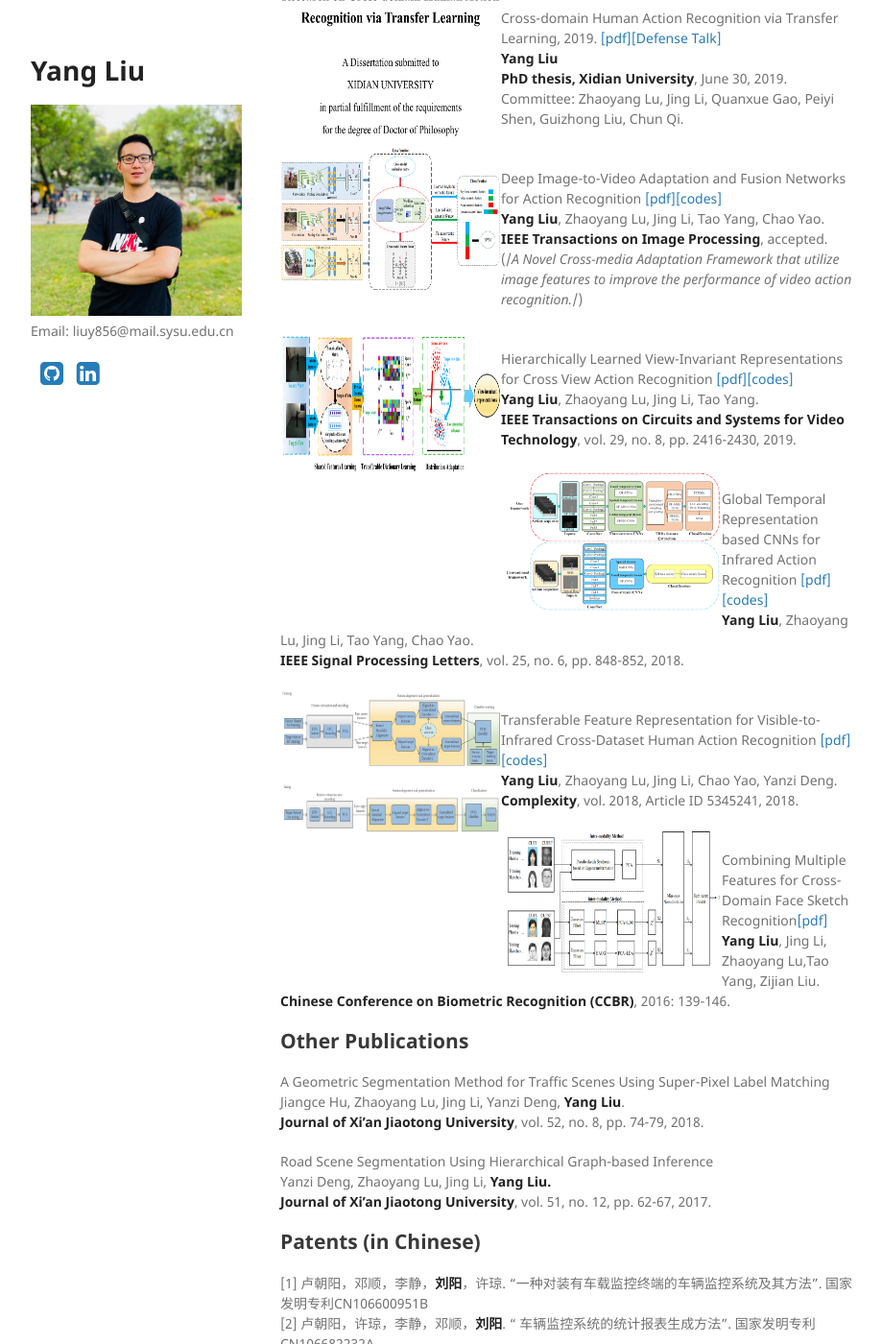
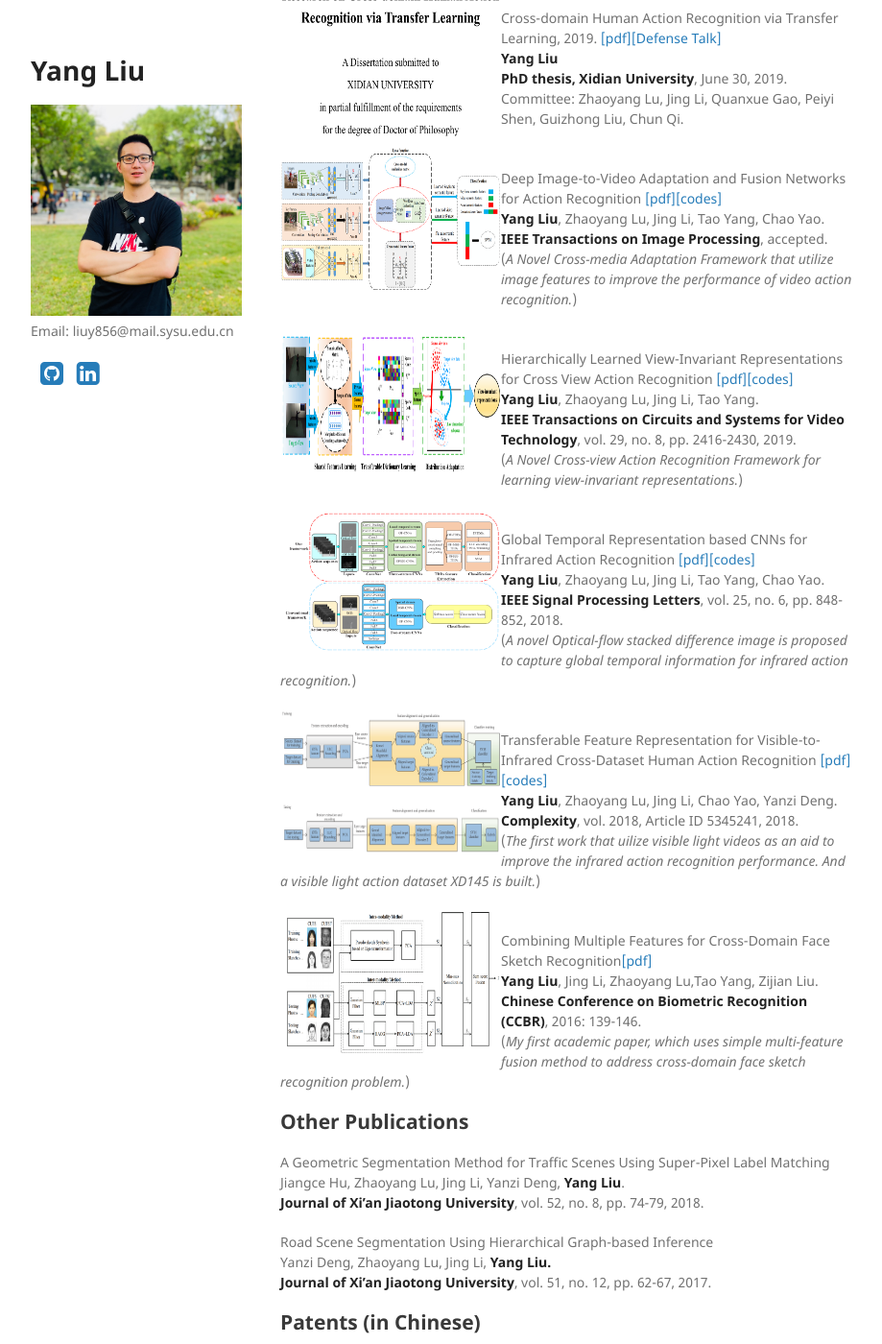
Before and after one commit to YangLiu9208/home, a Jekyll site: the page built from index.md, in a window 1280 px wide and 1400 px high, scrolled down 828 px. Shown: the whole window at 96% size, without its empty margins (178-1097 px from the left). Built offline with Jekyll 4.4.1, drawn with Linux system fonts in a browser that asks for light colours; a style sheet for code colours, icons or effects is not loaded.

Commit message:
Update index.md

```diff
--- a/index.md
+++ b/index.md
@@ -46,7 +46,7 @@ Committee: Zhaoyang Lu, Jing Li, Quanxue Gao, Peiyi Shen, Guizhong Liu, Chun Qi.
 Deep Image-to-Video Adaptation and Fusion Networks for Action Recognition [[pdf]](https://arxiv.org/pdf/1911.10751.pdf)[[codes]](https://yangliu9208.github.io/DIVAFN/)
 **Yang Liu**, Zhaoyang Lu, Jing Li, Tao Yang, Chao Yao.
 **IEEE Transactions on Image Processing**, accepted.
-(/*A Novel Cross-media Adaptation Framework that utilize image features to improve the performance of video action recognition.*/)
+(*A Novel Cross-media Adaptation Framework that utilize image features to improve the performance of video action recognition.*)
 
 <div align="left">
           <a>
@@ -56,6 +56,7 @@ Deep Image-to-Video Adaptation and Fusion Networks for Action Recognition [[pdf]
 Hierarchically Learned View-Invariant Representations for Cross View Action Recognition [[pdf]](https://arxiv.org/abs/1809.00421)[[codes]](https://yangliu9208.github.io/JSRDA/)
 **Yang Liu**, Zhaoyang Lu, Jing Li, Tao Yang.
 **IEEE Transactions on Circuits and Systems for Video Technology**, vol. 29, no. 8, pp. 2416-2430, 2019.
+(*A Novel Cross-view Action Recognition Framework for learning view-invariant representations.*)
 
 
 <div align="left">
@@ -66,7 +67,7 @@ Hierarchically Learned View-Invariant Representations for Cross View Action Reco
 Global Temporal Representation based CNNs for Infrared Action Recognition [[pdf]](https://arxiv.org/abs/1909.08287)[[codes]](https://yangliu9208.github.io/TSTDDs/)
 **Yang Liu**, Zhaoyang Lu, Jing Li, Tao Yang, Chao Yao.
 **IEEE Signal Processing Letters**, vol. 25, no. 6, pp. 848-852, 2018.
-
+(*A novel Optical-flow stacked difference image is proposed to capture global temporal information for infrared action recognition.*)
 <div align="left">
           <a>
             <img border="0" src="./Complexity.png" align="left" width="230" height="150">
@@ -75,6 +76,7 @@ Global Temporal Representation based CNNs for Infrared Action Recognition [[pdf]
 Transferable Feature Representation for Visible-to-Infrared Cross-Dataset Human Action Recognition [[pdf]](https://arxiv.org/abs/1909.08297)[[codes]](https://yangliu9208.github.io/CDFAG/)
 **Yang Liu**, Zhaoyang Lu, Jing Li, Chao Yao, Yanzi Deng.
 **Complexity**, vol. 2018, Article ID 5345241, 2018.
+(*The first work that uilize visible light videos as an aid to improve the infrared action recognition performance. And a visible light action dataset XD145 is built.*)
 
 <div align="left">
           <a>
@@ -84,6 +86,7 @@ Transferable Feature Representation for Visible-to-Infrared Cross-Dataset Human
 Combining Multiple Features for Cross-Domain Face Sketch Recognition[[pdf]](https://link.springer.com/chapter/10.1007/978-3-319-46654-5_16)
 **Yang Liu**, Jing Li, Zhaoyang Lu,Tao Yang, Zijian Liu.
 **Chinese Conference on Biometric Recognition (CCBR)**, 2016: 139-146.
+(*My first academic paper, which uses simple multi-feature fusion method to address cross-domain face sketch recognition problem.*)
 
 ## Other Publications
 
```
